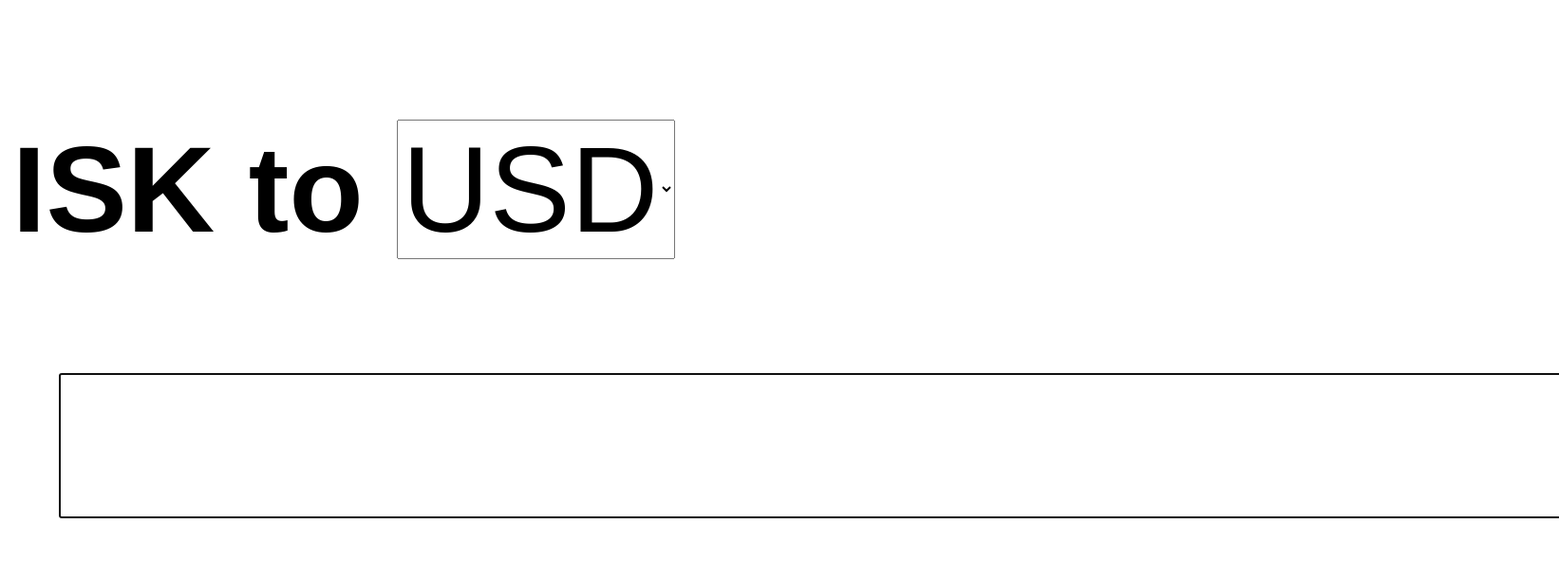
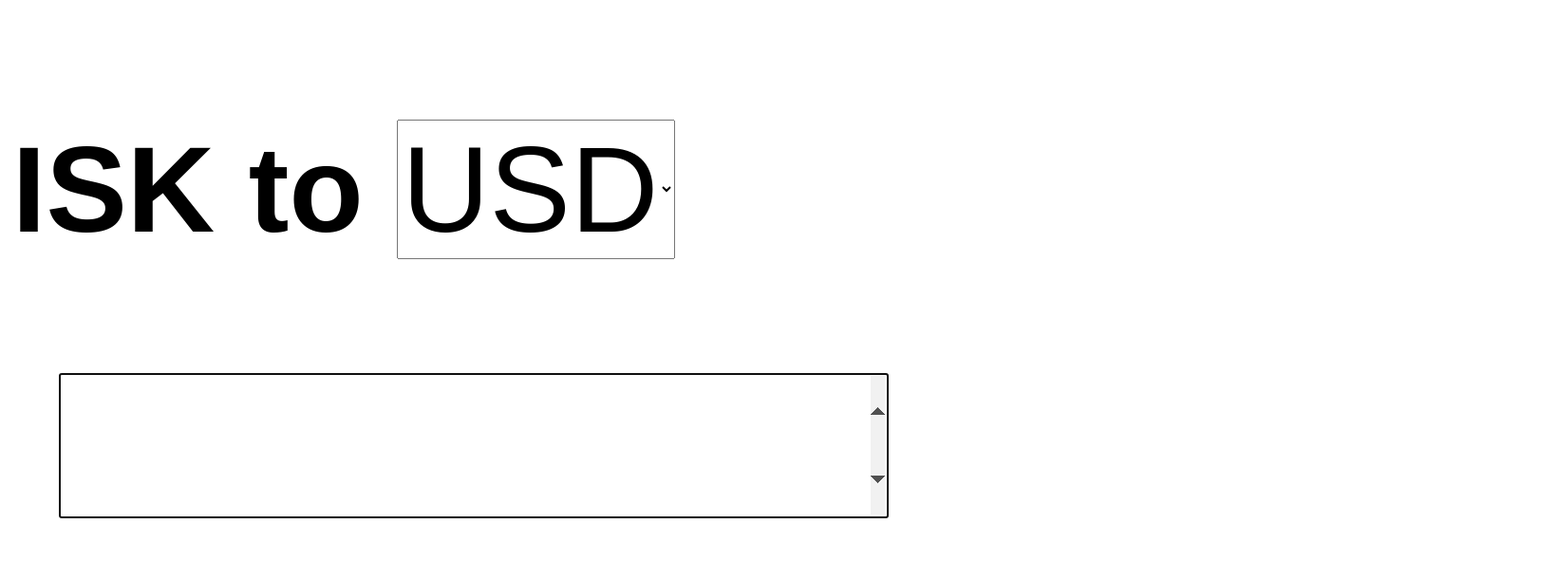
Before and after one commit to petenelson/isk-to-country, a plain HTML site: page index.html in a window 1280 px wide. Shown: the top 611 px of the page at 95% size, 1642 px wide, since content can reach past the window. Drawn offline with Linux system fonts and the light colour scheme.

Commit message:
adjusted isk input CSS

```diff
--- a/index.html
+++ b/index.html
@@ -41,6 +41,10 @@
 
 			h1, .input-number {
 				font-size: 4em;
+			}
+
+			#isk {
+				width: 100%;
 			}
 		</style>
 
```
